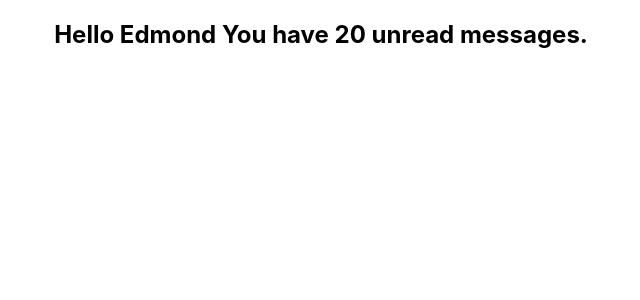
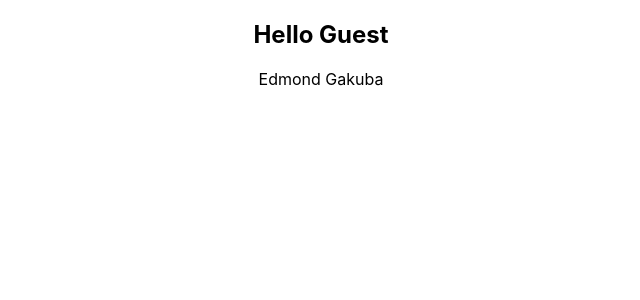
Before and after one commit to edmondgaks/learnTs, a React (Create React App) app: page / in a window 1280 px wide. Shown: the top 300 px of the page, without its empty margins (319-959 px from the left). Built offline with nearby package versions, Linux system fonts and the light colour scheme.

Commit message:
basic props in ts

```diff
--- a/src/App.tsx
+++ b/src/App.tsx
@@ -1,11 +1,17 @@
 import React from 'react';
 import { Greet } from './components/Greet';
+import { Person } from './components/Person';
 import './App.css';
 
 function App() {
+  const personName = {
+    first: 'Edmond',
+    second: 'Gakuba'
+  }
   return (
     <div className="App">
-      <Greet name="Edmond" messageCount={20} />
+      <Greet name="Edmond" messageCount={20} isLoggedIn={false} />
+      <Person name={personName} />
     </div>
   );
 }
--- a/src/components/Greet.tsx
+++ b/src/components/Greet.tsx
@@ -1,12 +1,13 @@
 type GreetProps = {
     name: String
     messageCount: number
+    isLoggedIn: boolean
 }
 
 export const Greet = (props: GreetProps) => {
     return (
         <div>
-            <h2>Hello {props.name} You have {props.messageCount} unread messages.</h2>
+            <h2>{props.isLoggedIn ? "Hello {props.name} You have {props.messageCount} unread messages." : "Hello Guest"}</h2>
         </div>
     )
 }
--- /dev/null
+++ b/src/components/Person.tsx
@@ -0,0 +1,12 @@
+type PersonProps = {
+    name: {
+        first: String
+        second: String
+    }
+}
+
+export const Person = (props: PersonProps) => {
+    return (
+        <div>{props.name.first} {props.name.second}</div>
+    )
+}
```
